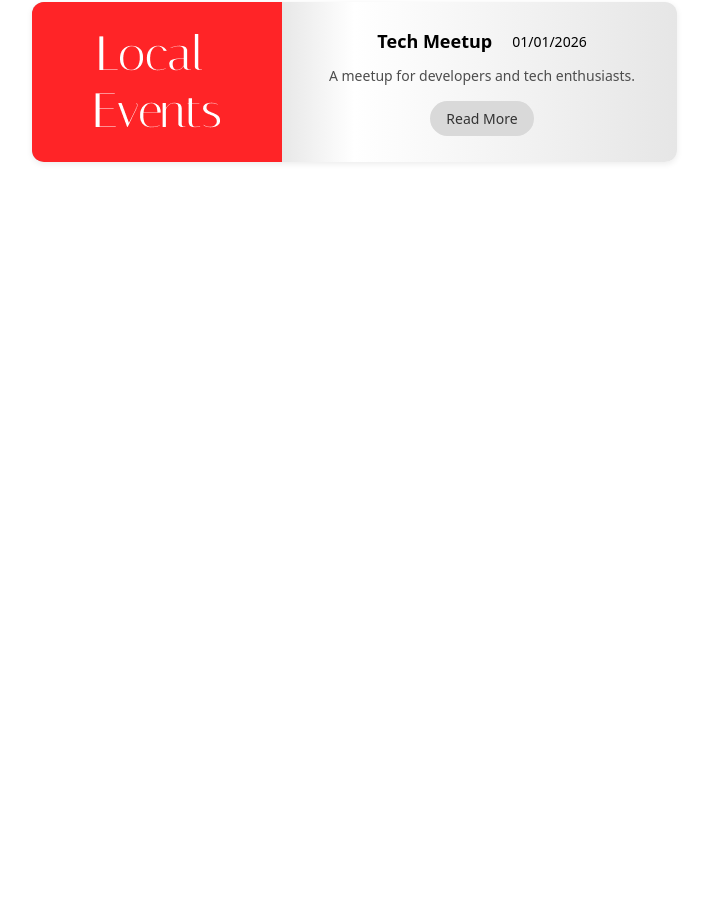
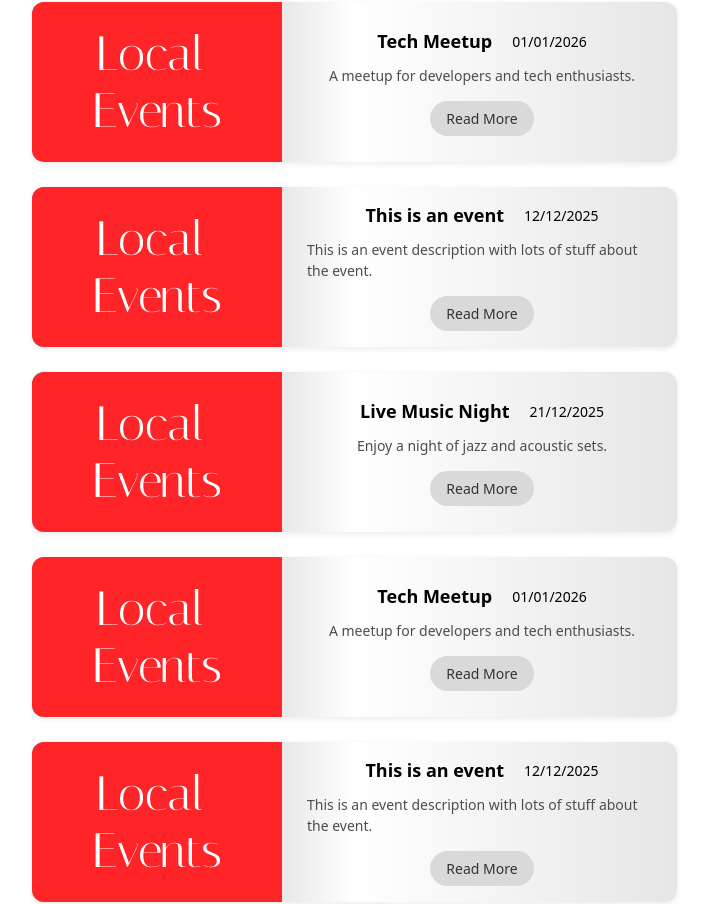
Before and after one commit to ShanedalyCS/local-events, a React app: page / in a window 1280 px wide. Shown: the part 603-1507 px from the top of the page, without its empty margins (8-716 px from the left). Before the commit the page ends 810 px from the top, so only its background shows below. Built offline with nearby package versions, Linux system fonts and the light colour scheme; no server answers; the HTML template or start-up script is replaced by a standard one.

Commit message:
added event cards etc

```diff
--- a/src/data/sampleEvents.js
+++ b/src/data/sampleEvents.js
@@ -16,7 +16,62 @@ const sampleEvents = [
     title: "Tech Meetup",
     description: "A meetup for developers and tech enthusiasts.",
     date: "01/01/2026"
+  },
+  {
+    id: 4,
+    title: "This is an event",
+    description: "This is an event description with lots of stuff about the event.",
+    date: "12/12/2025"
+  },
+  {
+    id: 5,
+    title: "Live Music Night",
+    description: "Enjoy a night of jazz and acoustic sets.",
+    date: "21/12/2025"
+  },
+  {
+    id: 6,
+    title: "Tech Meetup",
+    description: "A meetup for developers and tech enthusiasts.",
+    date: "01/01/2026"
+  },
+  {
+    id: 1,
+    title: "This is an event",
+    description: "This is an event description with lots of stuff about the event.",
+    date: "12/12/2025"
+  },
+  {
+    id: 2,
+    title: "Live Music Night",
+    description: "Enjoy a night of jazz and acoustic sets.",
+    date: "21/12/2025"
+  },
+  {
+    id: 3,
+    title: "Tech Meetup",
+    description: "A meetup for developers and tech enthusiasts.",
+    date: "01/01/2026"
+  },
+  {
+    id: 4,
+    title: "This is an event",
+    description: "This is an event description with lots of stuff about the event.",
+    date: "12/12/2025"
+  },
+  {
+    id: 5,
+    title: "Live Music Night",
+    description: "Enjoy a night of jazz and acoustic sets.",
+    date: "21/12/2025"
+  },
+  {
+    id: 6,
+    title: "Tech Meetup",
+    description: "A meetup for developers and tech enthusiasts.",
+    date: "01/01/2026"
   }
+
 ];
 
 export default sampleEvents;
```
